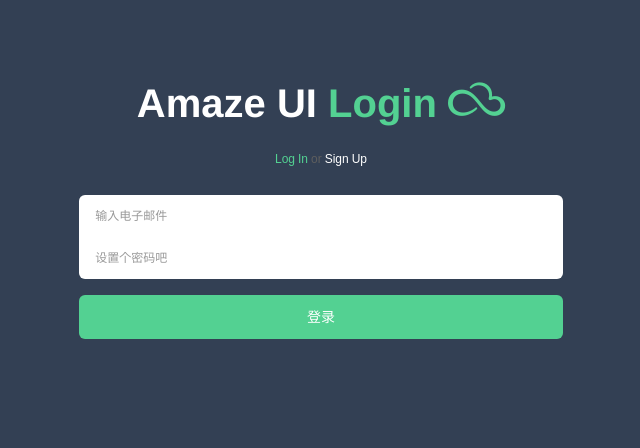
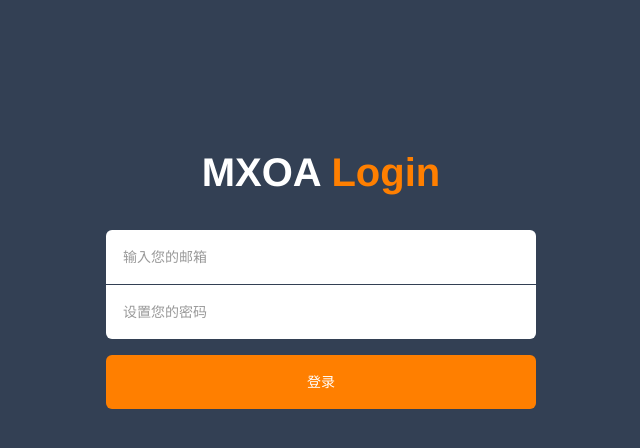
Before and after one commit to zhanglina0902/Group-project, a plain HTML site: page login.html in a window 1280 px wide. Shown: the whole page, without its empty margins (319-959 px from the left). Drawn offline with Linux system fonts and the light colour scheme.

Commit message:
登录页面

```diff
--- a/assets/css/admin.css
+++ b/assets/css/admin.css
@@ -1,7 +1,3 @@
-/**
- * admin.css
- */
-
 
 /*
  fixed-layout 固定头部和边栏布局
@@ -129,7 +125,6 @@
 
 .admin-content-list li {
   border: 1px solid #e9ecf1;
-  border-width: 0 1px;
   margin-left: -1px;
 }
 
--- a/assets/css/app.css
+++ b/assets/css/app.css
@@ -1,9 +1,10 @@
 /* Write your styles */
-
 html,
 body {
     background: #e9ecf3;
     overflow: inherit;
+    height: 100%;
+    overflow: hidden;
 }
 
 ul,
--- /dev/null
+++ b/assets/css/login.css
@@ -0,0 +1,93 @@
+html,
+body {
+    background: #e9ecf3;
+    overflow: inherit;
+    height: 100%;
+    overflow: hidden;
+}
+ul,
+li {
+    margin: 0;
+    padding: 0;
+    list-style: none;
+}
+input {
+    border: none;
+}
+a {
+    color: #337ab7;
+}
+
+.login {
+    background: #334054;
+    background-size: 100%;
+    height: 100%;
+}
+.login-logo-block {
+    width: 100%;
+}
+.login-logo {
+    width: 100%;
+    text-align: center;
+    padding-top: 30px;
+}
+.login-logo i {
+    color: #eb602e;
+    font-size: 120px;
+    display: inline-block;
+}
+.login-logo-text {
+    padding-top: 70px;
+    padding-bottom:10px;
+    font-family: Helvetica, Arial, "Microsoft YaHei", FreeSans, Arimo, "Droid Sans", "wenquanyi micro hei", "Hiragino Sans GB", "Hiragino Sans GB W3", FontAwesome, sans-serif;
+    color: #fff;
+    font-weight: bold;
+    font-size: 40px;
+    text-align: center;
+    width: 100%;
+}
+.login-logo-text span {
+    color: #ff7f00;
+}
+.login-logo-text i {
+    color: #ff7f00;
+    font-size: 50px;
+}
+.login-logo-text .info {
+    padding-bottom: 30px;
+    border-bottom: 1px solid #4d4d4d;
+    font-family: FreeSans, Arimo, "Droid Sans", "wenquanyi micro hei", "Hiragino Sans GB", "Hiragino Sans GB W3", FontAwesome, sans-serif;
+    width: 100%;
+    font-weight: normal;
+    font-size: 14px;
+    color: #fff;
+}
+.login .am-form-group {
+    margin-bottom: 1px;
+}
+.login-am-center {
+    max-width: 450px;
+    margin: 0 auto;
+    float: none;
+}
+
+.login-am-center .am-form input {
+    background: #fff;
+    border: none;
+    font-size: 14px;
+    line-height: 40px;
+    text-indent: 10px;
+    border-radius: 0 0 6px 6px;
+}
+.login-am-center .am-form .am-form-group:first-child input {
+    border-radius: 6px 6px 0 0;
+}
+.login-am-center .am-btn-default {
+    width: 100%;
+    border-radius: 6px;
+    background: #ff7f00;
+    border: none;
+    color: #fff;
+    font-size: 14px;
+    line-height: 40px;
+}
--- a/login.html
+++ b/login.html
@@ -1,45 +1,36 @@
 <!doctype html>
 <html>
-
 <head>
   <meta charset="utf-8">
   <meta http-equiv="X-UA-Compatible" content="IE=edge">
   <title>Amaze UI Admin index Examples</title>
-  <meta name="description" content="这是一个 index 页面">
+  <meta name="description" content="login登录页面">
   <meta name="keywords" content="index">
   <meta name="viewport" content="width=device-width, initial-scale=1">
   <meta name="renderer" content="webkit">
   <meta http-equiv="Cache-Control" content="no-siteapp" />
   <link rel="icon" type="image/png" href="assets/i/favicon.png">
-  <link rel="apple-touch-icon-precomposed" href="assets/i/app-icon72x72@2x.png">
-  <meta name="apple-mobile-web-app-title" content="Amaze UI" />
   <link rel="stylesheet" href="assets/css/amazeui.min.css" />
-  <link rel="stylesheet" href="assets/css/admin.css">
-  <link rel="stylesheet" href="assets/css/app.css">
+  <link rel="stylesheet" href="assets/css/login.css">
 </head>
 
 <body data-type="login">
-
-  <div class="am-g myapp-login">
-	<div class="myapp-login-logo-block  tpl-login-max">
-		<div class="myapp-login-logo-text">
-			<div class="myapp-login-logo-text">
-				Amaze UI<span> Login</span> <i class="am-icon-skyatlas"></i>
-
+  <div class="am-g login">
+	<div class="login-logo-block">
+		<div class="login-logo-text">
+			<div class="login-logo-text">
+				MXOA<span> Login</span>
 			</div>
 		</div>
 
-		<div class="login-font">
-			<i>Log In </i> or <span> Sign Up</span>
-		</div>
-		<div class="am-u-sm-10 login-am-center">
+		<div class="login-am-center">
 			<form class="am-form">
 				<fieldset>
 					<div class="am-form-group">
-						<input type="email" class="" id="doc-ipt-email-1" placeholder="输入电子邮件">
+						<input type="email" class="" id="doc-ipt-email-1" placeholder="输入您的邮箱">
 					</div>
 					<div class="am-form-group">
-						<input type="password" class="" id="doc-ipt-pwd-1" placeholder="设置个密码吧">
+						<input type="password" class="" id="doc-ipt-pwd-1" placeholder="设置您的密码">
 					</div>
 					<p><button type="submit" class="am-btn am-btn-default">登录</button></p>
 				</fieldset>
@@ -50,7 +41,6 @@
 
   <script src="assets/js/jquery.min.js"></script>
   <script src="assets/js/amazeui.min.js"></script>
-  <script src="assets/js/app.js"></script>
 </body>
 
 </html>
```
